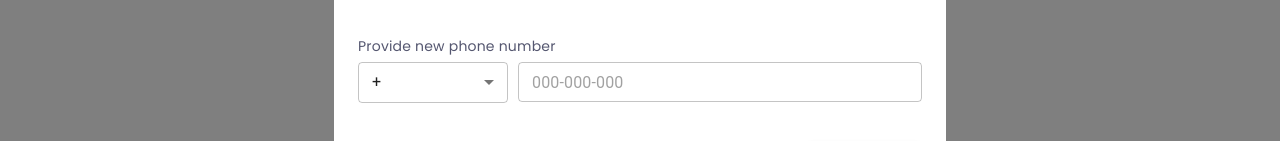
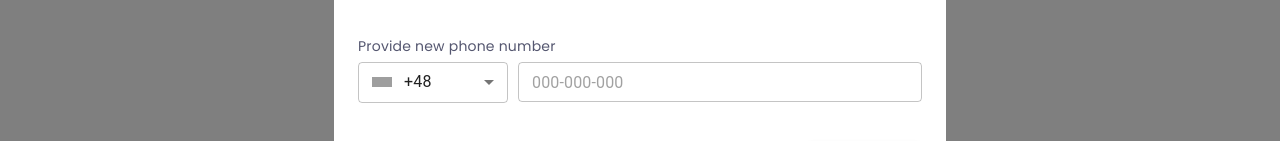
Before and after one commit to OliwierOST/interview-assignment, a React (Create React App) app: page / in a window 1280 px wide. Both pictures are taken after a click on the button "Open modal". Shown: the part 225-366 px from the top of the page. Built offline with nearby package versions, Linux system fonts and the light colour scheme; grey boxes are pictures that could not be loaded.

Commit message:
Update Country types

```diff
--- a/src/components/PhoneSelectionModal/CountryAutocomplete.tsx
+++ b/src/components/PhoneSelectionModal/CountryAutocomplete.tsx
@@ -12,8 +12,8 @@ import SearchIcon from "@mui/icons-material/Search"
 interface CountryAutocompleteProps {
   showSelect: boolean
   setShowSelect: (showSelect: boolean) => void
-  country: Country | null
-  setCountry: (country: Country | null) => void
+  country: Country | undefined
+  setCountry: (country: Country | undefined) => void
 }
 
 export function CountryAutocomplete({
--- a/src/components/PhoneSelectionModal/index.tsx
+++ b/src/components/PhoneSelectionModal/index.tsx
@@ -3,7 +3,7 @@ import React, { useState } from "react"
 import "@fontsource/poppins"
 import { Stack, Typography, Modal, Button } from "@mui/material"
 import { styled } from "@mui/system"
-import { type Country } from "../../data/countries"
+import { countries, type Country } from "../../data/countries"
 import { CountryAutocomplete } from "./CountryAutocomplete"
 import PhoneInput from "./PhoneInput"
 
@@ -26,7 +26,8 @@ export function PhoneSelectionModal({
   showModal,
   setShowModal,
 }: PhoneSelectionModalProps) {
-  const [country, setCountry] = useState<Country | null>(null)
+  const initialCountry = countries.find((country) => country.label === "Poland")
+  const [country, setCountry] = useState<Country | undefined>(initialCountry)
   const [phoneNumber, setPhoneNumber] = useState<string>("")
   const [showSelect, setShowSelect] = useState<boolean>(false)
 
@@ -100,7 +101,7 @@ export function PhoneSelectionModal({
             variant="outlined"
             sx={{ textTransform: "none", color: "#28293D" }}
             onClick={() => {
-              setCountry(null)
+              setCountry(initialCountry)
               setPhoneNumber("")
             }}
           >
@@ -108,7 +109,13 @@ export function PhoneSelectionModal({
           </ModalButton>
           <ModalButton
             variant="contained"
-            sx={{ textTransform: "none", bgcolor: "#5870E0" }}
+            sx={{
+              textTransform: "none",
+              bgcolor: "#5870E0",
+              ":hover": {
+                bgcolor: "#5978eb",
+              },
+            }}
             onClick={() => setShowModal(false)}
           >
             Save
```
